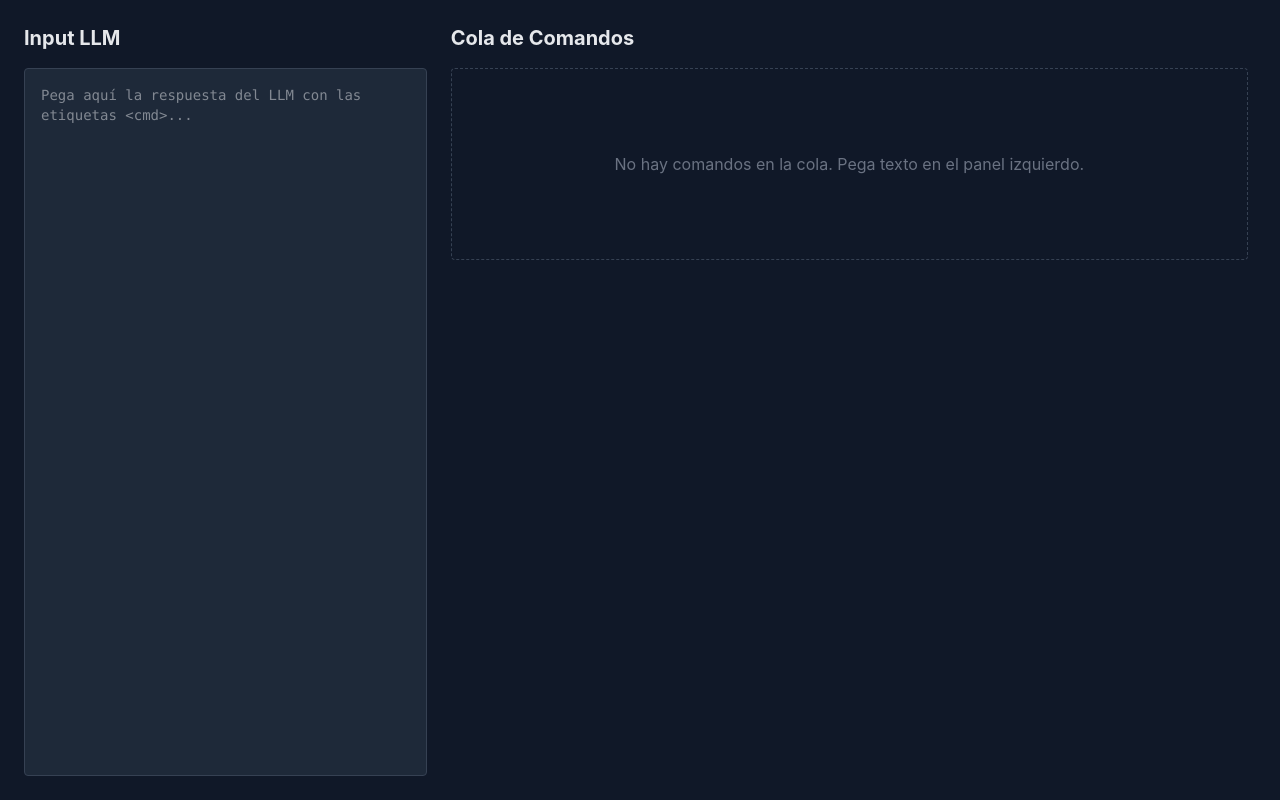
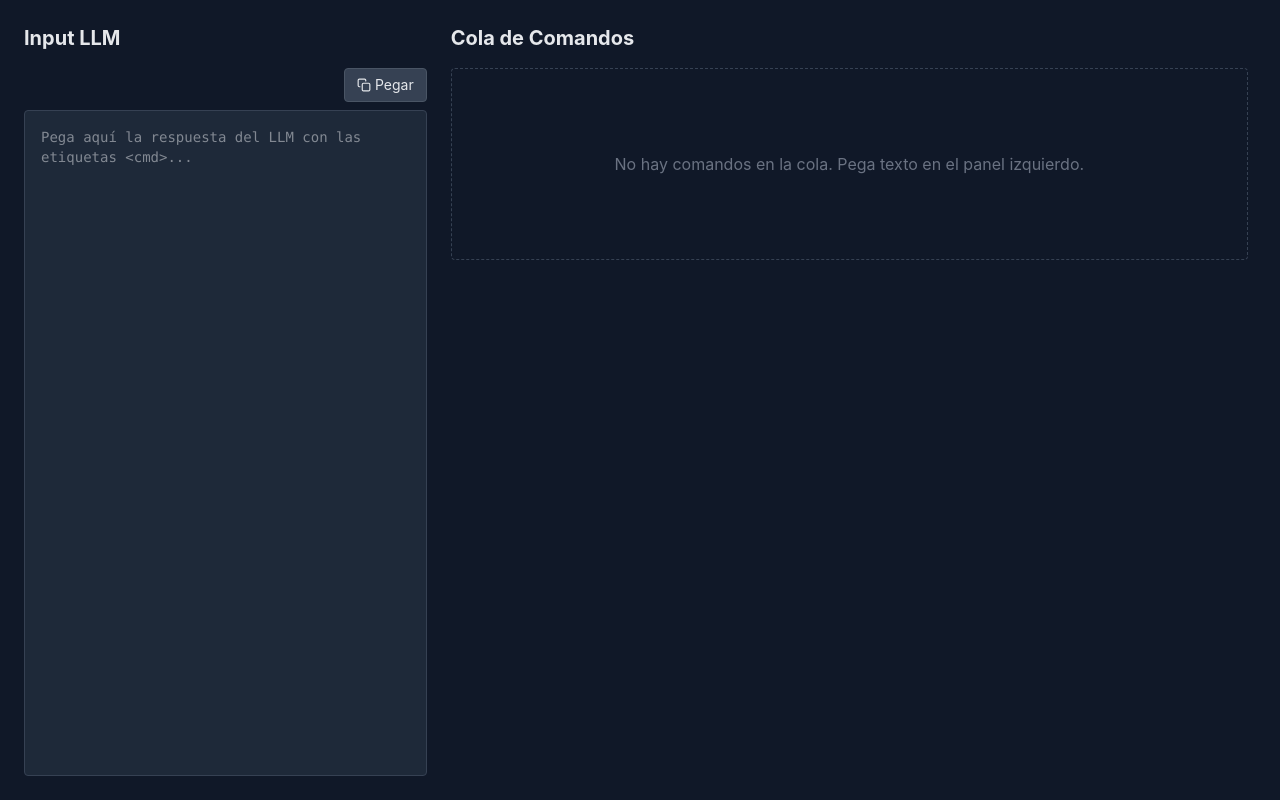
Before and after one commit to luisoncpp/controlvcode, a Preact app: page / in a window 1280 px wide. Built offline with nearby package versions, Linux system fonts and the light colour scheme.

Commit message:
botón de pegar

```diff
--- a/src/components/PromptInput.tsx
+++ b/src/components/PromptInput.tsx
@@ -1,11 +1,40 @@
 import { useStore } from '../context/StoreContext';
+import { useRef } from 'preact/hooks';
 
 export function PromptInput() {
   const store = useStore();
+  const textareaRef = useRef<HTMLTextAreaElement>(null);
+
+  const handlePasteFromClipboard = async () => {
+    try {
+      const text = await navigator.clipboard.readText();
+      if (textareaRef.current) {
+        textareaRef.current.value = text;
+        store.processInput(text);
+      }
+    } catch (err) {
+      console.error('Error al leer el portapapeles:', err);
+      alert('No se pudo acceder al portapapeles. Asegúrate de haber concedido el permiso.');
+    }
+  };
 
   return (
     <div className="flex flex-col h-full gap-2">
+      <div className="flex justify-end">
+        <button
+          onClick={handlePasteFromClipboard}
+          title="Pegar contenido del portapapeles"
+          className="flex items-center gap-1 px-3 py-1.5 text-sm bg-gray-700 hover:bg-gray-600 text-gray-200 rounded border border-gray-600 transition-colors"
+        >
+          <svg xmlns="http://www.w3.org/2000/svg" width="14" height="14" viewBox="0 0 24 24" fill="none" stroke="currentColor" stroke-width="2" stroke-linecap="round" stroke-linejoin="round">
+            <rect x="9" y="9" width="13" height="13" rx="2" ry="2"/>
+            <path d="M5 15H4a2 2 0 0 1-2-2V4a2 2 0 0 1 2-2h9a2 2 0 0 1 2 2v1"/>
+          </svg>
+          Pegar
+        </button>
+      </div>
       <textarea
+        ref={textareaRef}
         className="flex-1 p-4 bg-gray-800 border border-gray-700 rounded text-gray-200 font-mono text-sm resize-none focus:outline-none focus:border-blue-500"
         placeholder="Pega aquí la respuesta del LLM con las etiquetas <cmd>..."
         value={store.rawInput.value}
```
